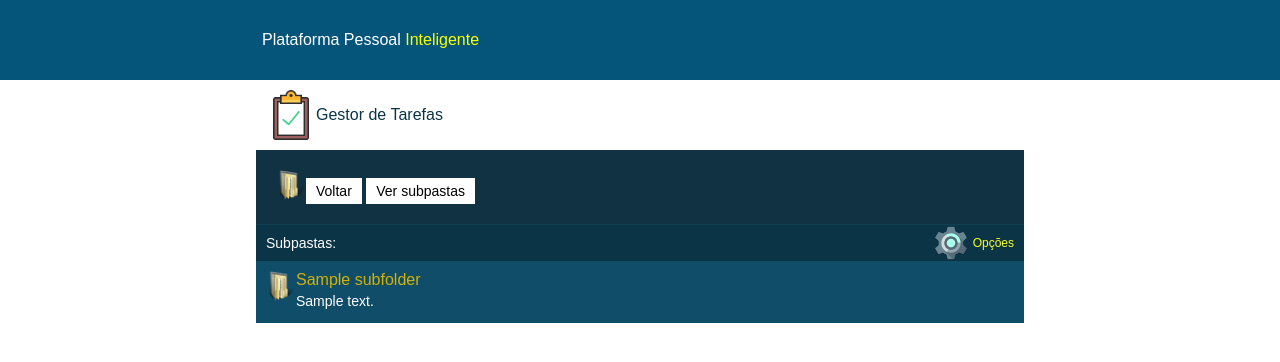
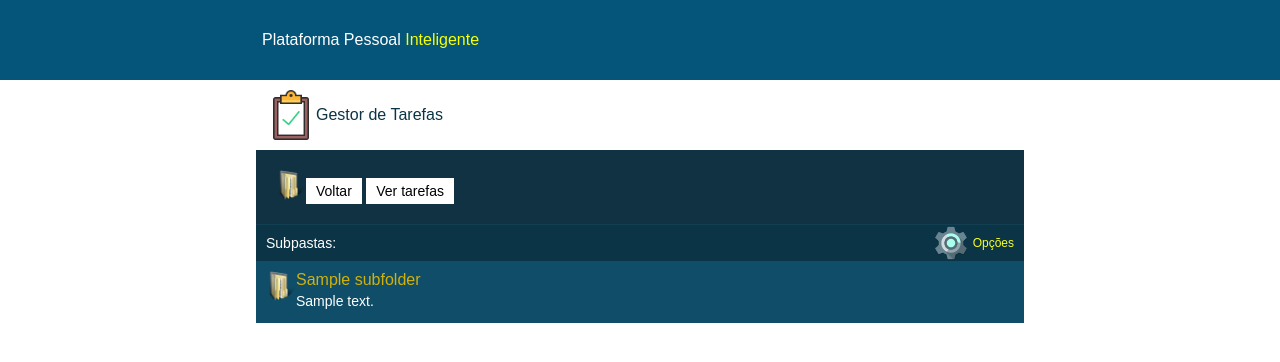
Before and after one commit to Pablo-Camara/simple-task-manager-with-php-symfony-javascript, a Symfony app: template templates/task_manager/folder/subfolders.html.twig in a window 1280 px wide. Shown: the top 362 px of the page. Run offline with Twig, Linux system fonts and the light colour scheme; the template is opened without the code that fills it: most values are stand-ins (such as "Sample title", 1, 10 or a date in 2020); some libraries are stand-ins or nearby versions.

Commit message:
folder buttons fix --> show the right button in the right place

```diff
--- a/src/Controller/TaskManagerController.php
+++ b/src/Controller/TaskManagerController.php
@@ -45,6 +45,7 @@ class TaskManagerController extends AbstractController
         $taskFolderRepo = $this->entityManager->getRepository(TaskFolder::class);
 
         return $this->render('task_manager/folder/subfolders.html.twig', [
+            'view' => 'folder_subfolders',
             'folder' => $folder,
             'parentfolder' => $folder->getFolder(),
             'subfolders' => $taskFolderRepo->getTaskFolders($this->user,$folder->getId())
@@ -60,6 +61,7 @@ class TaskManagerController extends AbstractController
     {
 
         return $this->render('task_manager/folder/tasks.html.twig', [
+            'view' => 'folder_tasks',
             'folder' => $folder,
             'tasks' => $folder->getTasks(),
             'parentfolder' => $folder->getFolder()
--- a/templates/task_manager/folder/base.html.twig
+++ b/templates/task_manager/folder/base.html.twig
@@ -20,7 +20,11 @@
             </div>
             <div class="item-line buttons">
                 <a href="{{ parentfolder ? path('task_folder', {folder: parentfolder.id}) : path('task_manager') }}" class="btn">Voltar</a>
-                <a href="{{ path('task_folder_subfolders', {folder: folder.id}) }}" class="btn">Ver subpastas</a>
+                {% if view == 'folder_tasks' %}
+                  <a href="{{ path('task_folder_subfolders', {folder: folder.id}) }}" class="btn">Ver subpastas</a>
+                {% else %}
+                  <a href="{{ path('task_folder', {folder: folder.id}) }}" class="btn">Ver tarefas</a>
+                {% endif %}
             </div>
           </div>
 
```
